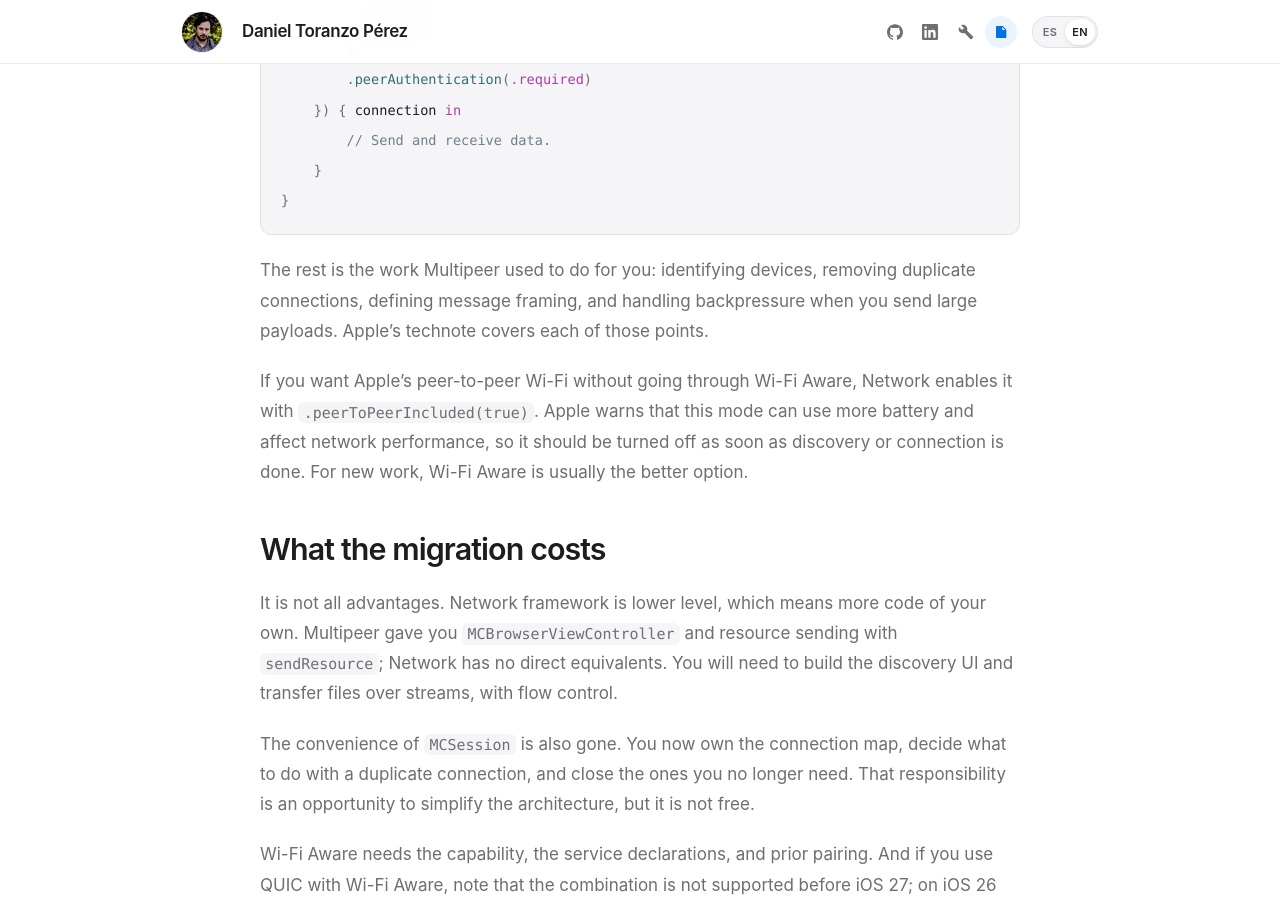
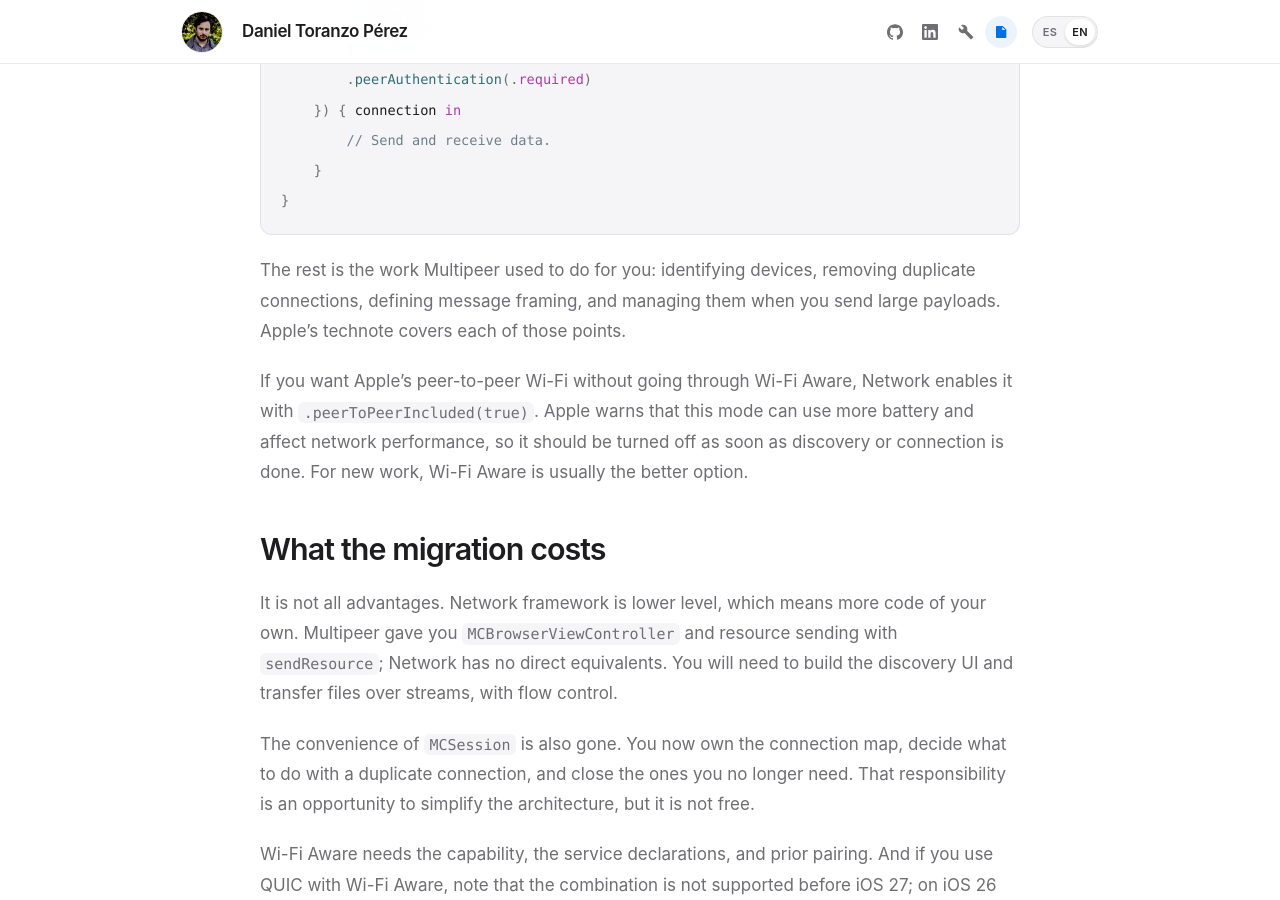
Before and after one commit to obocat/daniel_toranzo_perez, a Jekyll site: the page built from _posts/2026-11-13-multipeer-connectivity-network-wifi-aware.markdown, in a window 1280 px wide and 900 px high, scrolled down 5329 px. Built offline with Jekyll 4.4.1, drawn with Linux system fonts in a browser that asks for light colours.

Commit message:
docs: simplify large payload wording (#23)

````diff
--- a/_posts/2026-11-13-multipeer-connectivity-network-wifi-aware.markdown
+++ b/_posts/2026-11-13-multipeer-connectivity-network-wifi-aware.markdown
@@ -137,7 +137,7 @@ func connect(to endpoint: NWEndpoint) async throws {
 }
 ```
 
-El resto del trabajo es el que Multipeer hacía por ti: identificar dispositivos, eliminar conexiones duplicadas, definir el framing de los mensajes y gestionar el backpressure cuando envías datos grandes. La nota técnica de Apple entra en cada uno de esos puntos.
+El resto del trabajo es el que Multipeer hacía por ti: identificar dispositivos, eliminar conexiones duplicadas, definir el framing de los mensajes y gestionarlos cuando envías datos grandes. La nota técnica de Apple entra en cada uno de esos puntos.
 
 Si quieres usar el peer-to-peer Wi-Fi de Apple sin pasar por Wi-Fi Aware, Network lo activa con `.peerToPeerIncluded(true)`. Apple advierte que ese modo puede consumir más batería y afectar al rendimiento de la red, así que conviene apagarlo en cuanto termines de descubrir o conectar. Para uso nuevo, Wi-Fi Aware suele ser la opción más recomendable.
 
@@ -296,7 +296,7 @@ func connect(to endpoint: NWEndpoint) async throws {
 }
 ```
 
-The rest is the work Multipeer used to do for you: identifying devices, removing duplicate connections, defining message framing, and handling backpressure when you send large payloads. Apple's technote covers each of those points.
+The rest is the work Multipeer used to do for you: identifying devices, removing duplicate connections, defining message framing, and managing them when you send large payloads. Apple's technote covers each of those points.
 
 If you want Apple's peer-to-peer Wi-Fi without going through Wi-Fi Aware, Network enables it with `.peerToPeerIncluded(true)`. Apple warns that this mode can use more battery and affect network performance, so it should be turned off as soon as discovery or connection is done. For new work, Wi-Fi Aware is usually the better option.
 
````
